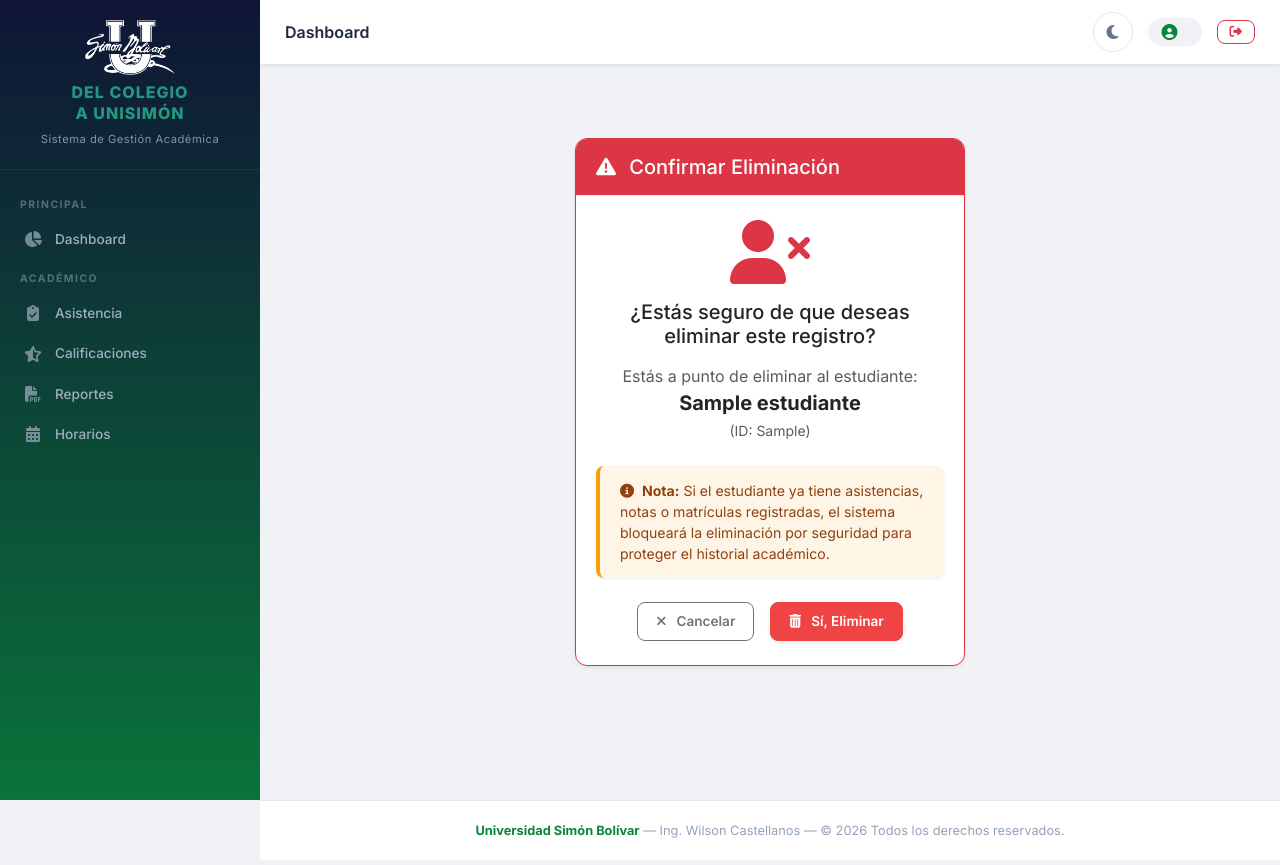
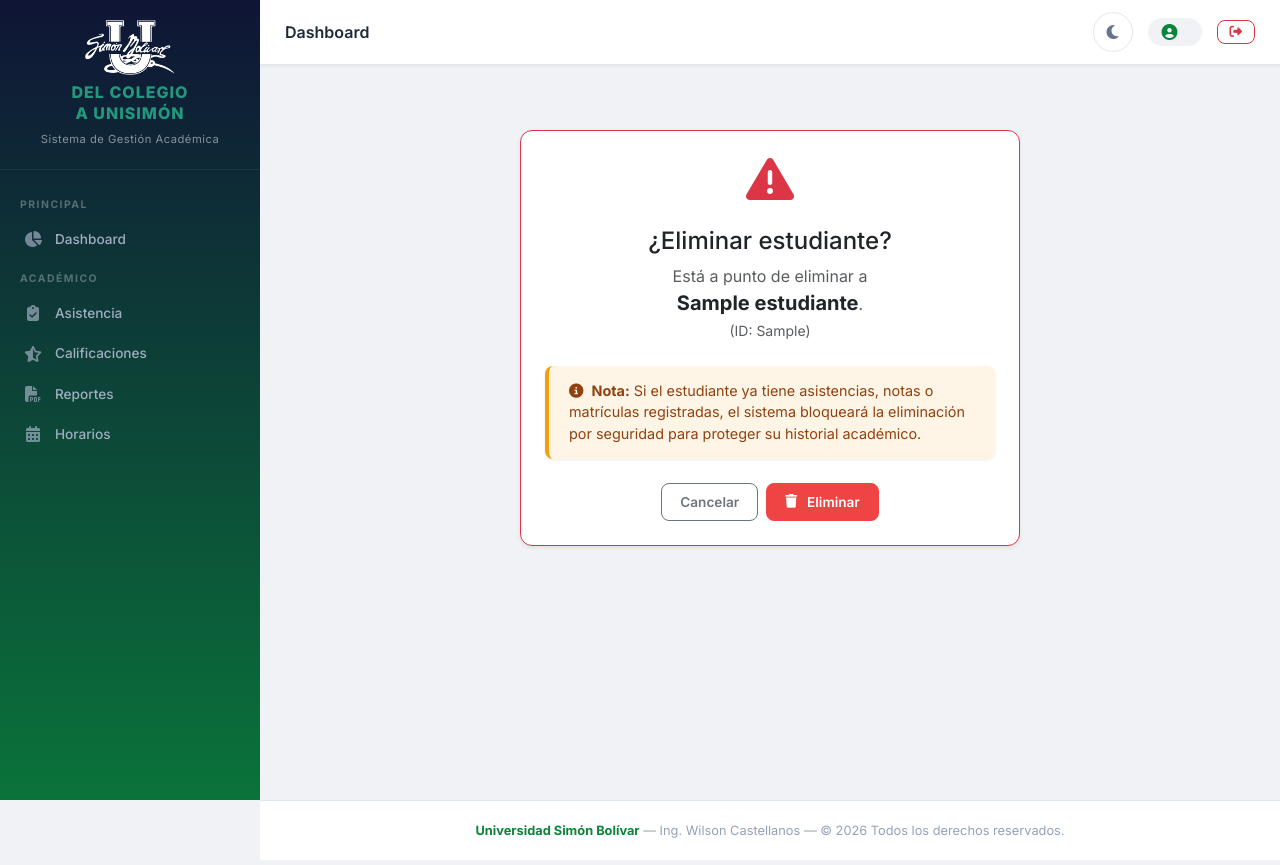
Before and after one commit to DOKWILL/Del_Colegio_a_Unisimon, a Django app: template templates/estudiantes/estudiante_confirmar_eliminar.html in a window 1280 px wide. Run offline with Django 5.2, Linux system fonts and the light colour scheme; the template is opened without the code that fills it: values that come from a table or form of the project are taken from there, others are empty; tables that the repository leaves empty hold one stand-in row (values such as "Sample post"); some libraries are stand-ins or nearby versions.

Commit message:
Refactor student deletion confirmation page

```diff
--- a/templates/estudiantes/estudiante_confirmar_eliminar.html
+++ b/templates/estudiantes/estudiante_confirmar_eliminar.html
@@ -2,43 +2,33 @@
 {% block title %}Eliminar Estudiante{% endblock %}
 
 {% block content %}
-<div class="row justify-content-center mt-5">
-    <div class="col-md-6 col-lg-5">
-        <div class="card border-danger shadow-sm">
-            <div class="card-header bg-danger text-white">
-                <h5 class="mb-0"><i class="fas fa-exclamation-triangle me-2"></i> Confirmar Eliminación</h5>
-            </div>
-            <div class="card-body text-center py-4">
-                <i class="fas fa-user-times fa-4x text-danger mb-3"></i>
-                <h5 class="card-title">¿Estás seguro de que deseas eliminar este registro?</h5>
+<div class="card shadow-sm border-danger" style="max-width:500px;margin:40px auto;">
+    <div class="card-body text-center p-4">
+        <i class="fas fa-exclamation-triangle text-danger mb-3" style="font-size:3rem;"></i>
+        <h4 class="mt-2">¿Eliminar estudiante?</h4>
 
-                <p class="card-text text-muted mt-3">
-                    Estás a punto de eliminar al estudiante:
-                    <br>
-                    <strong class="fs-5 text-dark">{{ estudiante.nombre_apellido }}</strong>
-                    <br>
+        <p class="text-muted">
+            Está a punto de eliminar a <br>
+            <strong class="fs-5 text-dark">{{ estudiante.nombre_apellido }}</strong>.<br>
             <small>(ID: {{ estudiante.identificacion }})</small>
         </p>
 
-                <div class="alert alert-warning text-start mt-4 mb-4" role="alert">
-                    <i class="fas fa-info-circle me-1"></i> <strong>Nota:</strong> Si el estudiante ya tiene asistencias, notas o matrículas registradas, el sistema bloqueará la eliminación por seguridad para proteger el historial académico.
+        <!-- Alerta informativa sobre la protección de datos -->
+        <div class="alert alert-warning text-start mt-4 mb-4" role="alert" style="font-size: 0.9rem;">
+            <i class="fas fa-info-circle me-1"></i> <strong>Nota:</strong> Si el estudiante ya tiene asistencias, notas o matrículas registradas, el sistema bloqueará la eliminación por seguridad para proteger su historial académico.
         </div>
 
-                <!-- El formulario que envía el POST para activar el try/except que hicimos -->
         <form method="post">
             {% csrf_token %}
-                    <div class="d-flex justify-content-center gap-3">
-                        <!-- Ajusta el nombre de la url si en tu proyecto se llama diferente -->
+            <div class="d-flex justify-content-center gap-2">
                 <a href="{% url 'estudiantes:lista' %}" class="btn btn-outline-secondary">
-                            <i class="fas fa-times me-1"></i> Cancelar
+                    Cancelar
                 </a>
-                        <button type="submit" class="btn btn-danger shadow-sm">
-                            <i class="fas fa-trash-alt me-1"></i> Sí, Eliminar
+                <button type="submit" class="btn btn-danger">
+                    <i class="fas fa-trash me-1"></i> Eliminar
                 </button>
             </div>
         </form>
     </div>
 </div>
-    </div>
-</div>
 {% endblock %}
```
Lines whose indentation alone changed are shown as unchanged.
